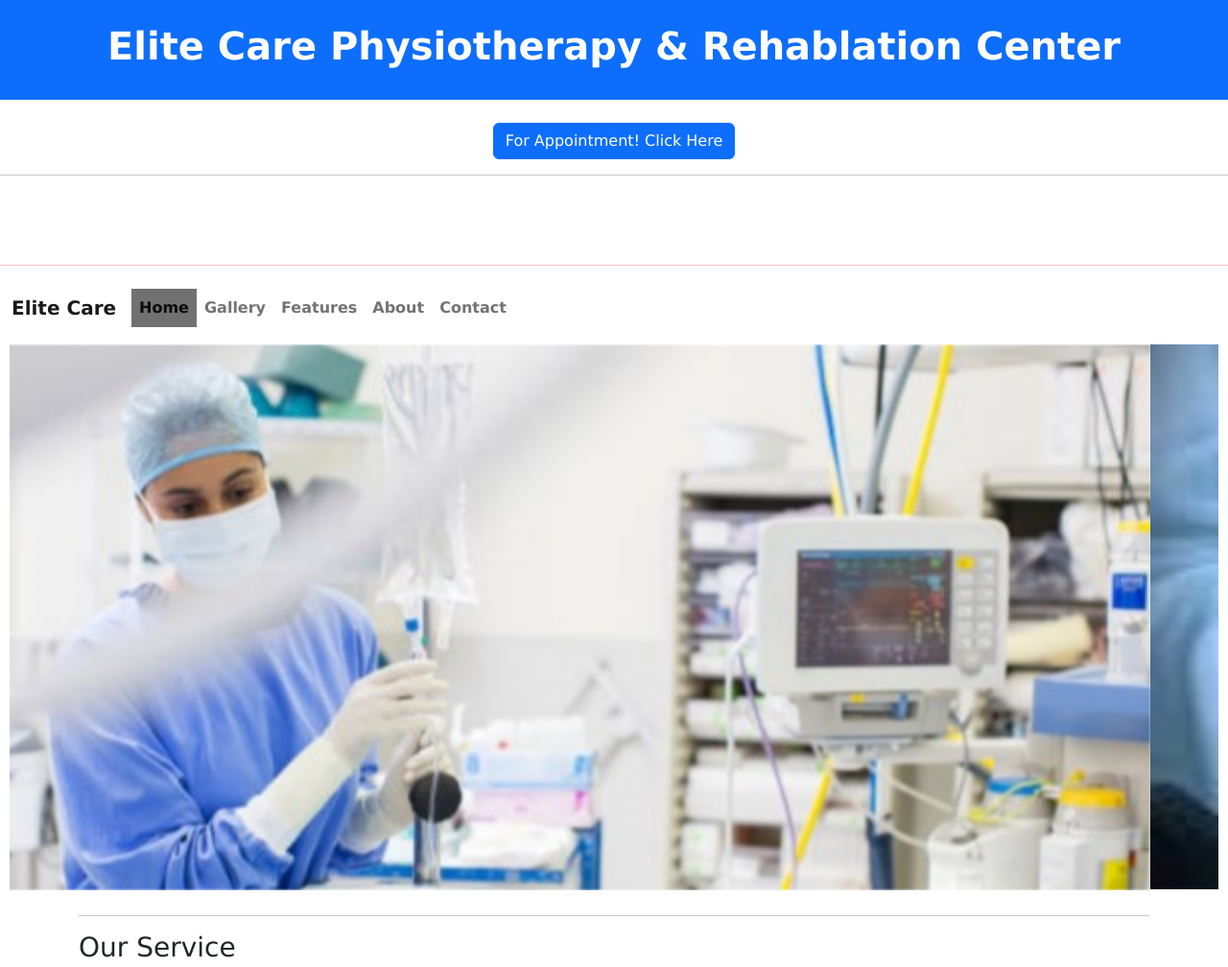
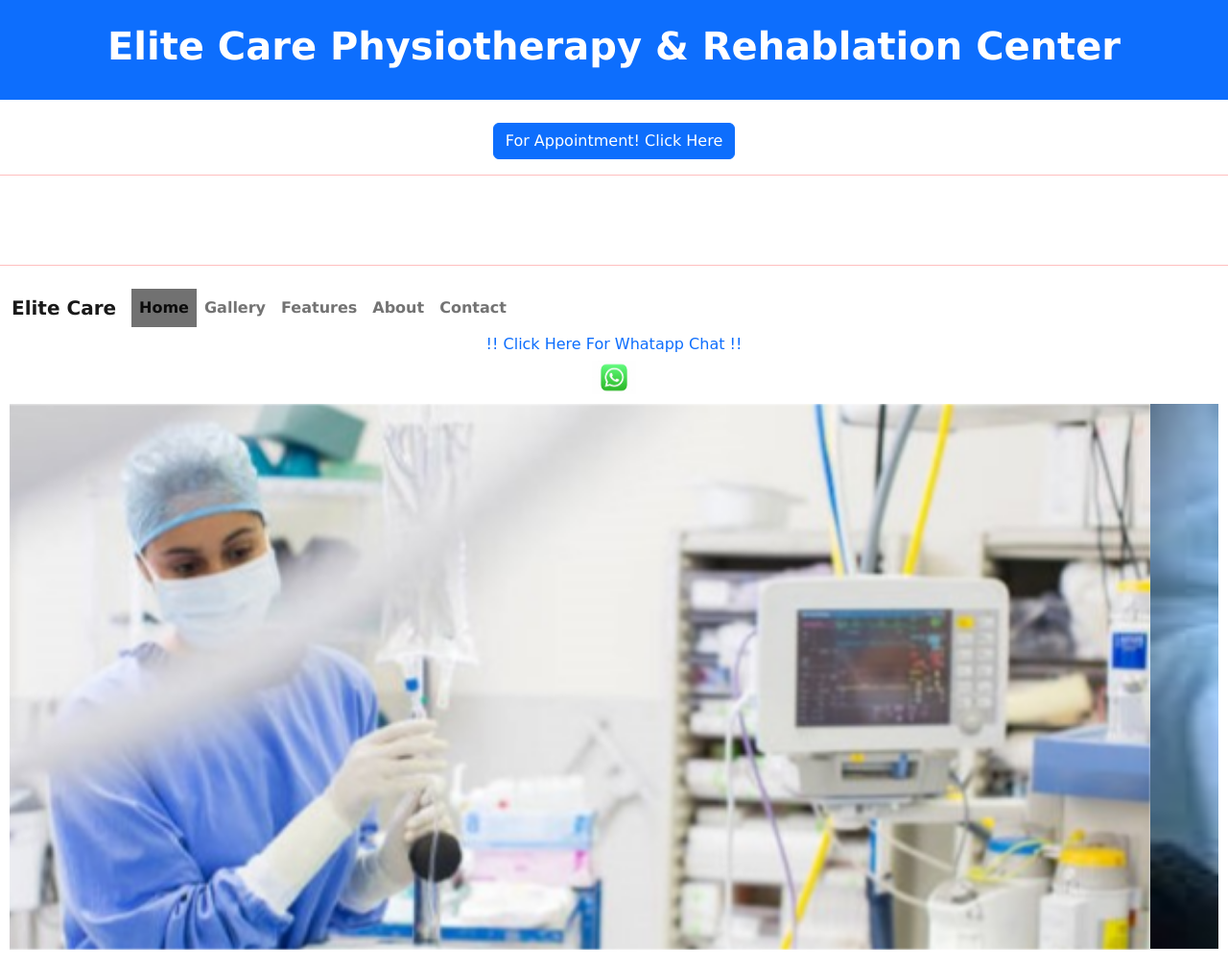
Before and after one commit to maxranjan/Elitecare, a plain HTML site: page index.html in a window 1280 px wide. Shown: the top 1008 px of the page at 96% size. Drawn offline with nearby package versions, Linux system fonts and the light colour scheme.

Commit message:
Update: Update HTML CSS
Update HTML CSS

```diff
--- a/index.html
+++ b/index.html
@@ -6,6 +6,7 @@
     <meta name="viewport" content="width=device-width, initial-scale=1">
     <link href="https://cdn.jsdelivr.net/npm/bootstrap@5.2.3/dist/css/bootstrap.min.css" rel="stylesheet">
     <script src="https://cdn.jsdelivr.net/npm/bootstrap@5.2.3/dist/js/bootstrap.bundle.min.js"></script>
+    <link rel="stylesheet" href="style.css"/>
     <body>
     <div class="container-fluid p-4 bg-primary text-white text-center" >
       <h1> <strong> Elite Care Physiotherapy & Rehablation Center</strong></h1>
@@ -41,7 +42,20 @@
         border-radius: 0 3px 3px 0;
         user-select: none;
       }
+      /* whatappp */
 
+      .whatapp{
+        text-align: center;
+        font-size: 1.2rem;
+        font-family: cursive;
+
+      }
+      a:link{
+        text-decoration: none;
+      }
+      .whatapp img{
+        height: 35px;
+      }
       /* Position the "next button" to the right */
       .next {
         right: 0;
@@ -126,6 +140,9 @@
             <div class="modal-body">
 
              Doctor Name - Dr. R.A Singh(PT) <br> Mobile No - 9570376903 <br> Email -  raushansinghnh77@gmail.com
+
+             <br>
+
             </div>
             <div class="modal-footer">
               <button type="button" class="btn btn-secondary" data-bs-dismiss="modal">Close</button>
@@ -135,34 +152,41 @@
         </div>
       </div>
 
-<hr>
-        <div class="slide" style="color: red;">
+
+        <div class="slide" style="color: red;">   <hr>
           <marquee onmouseover="this.stop()" onmouseout="this.start()" style="font-size: 25px;">
+
             <p>
                 <p1><b>Welcome to the Elite Care Hospital. This site is under Development. Thankyou</b></p1>
             </p>
-        </marquee>
-        <hr>
+
+        </marquee>  <hr>
+
       </div>
       <!-- <div class="container"> -->
           <nav class="navbar navbar-expand-lg bg-body-tertiary my-0 mx-0">
             <div class="container-fluid">
-              <a class="navbar-brand" href="#"> <strong>Elite Care</strong></a>
+              <a class="navbar-brand" href="index.html"> <strong>Elite Care</strong></a>
               <button class="navbar-toggler" type="button" data-bs-toggle="collapse" data-bs-target="#navbarNavAltMarkup" aria-controls="navbarNavAltMarkup" aria-expanded="false" aria-label="Toggle navigation">
                 <span class="navbar-toggler-icon"></span>
               </button>
               <div class="collapse navbar-collapse" id="navbarNavAltMarkup">
                 <div class="navbar-nav">
-                  <a class="nav-link active" aria-current="page" href="#"><b>Home</b></a>
+                  <a class="nav-link active" aria-current="page" href="index.html"><b>Home</b></a>
                   <a class="nav-link" href="gallery.html"><b>Gallery</b></a>
                   <a class="nav-link" href="#"><b>Features</b></a>
                   <a class="nav-link" href="#"><b>About</b></a>
                   <a class="nav-link" href="#"><b>Contact</b></a>
-
                 </div>
               </div>
             </div>
           </nav>
+          <div class="whatapp">
+            <a href="https://wa.me/+919570376903" target="_blank" > <h6> !! Click Here For Whatapp Chat !!</h6></a>
+            <a href="https://wa.me/+919570376903" target="_blank" > <img src="folder/whatapp.jpg" alt="NA"></a>
+            <br>
+
+          </div>
           <!-- Slidder part  -->
   <div class="slide" style="padding: 10px;">
           <div id="carouselExampleSlidesOnly" class="carousel slide" data-bs-ride="carousel">
```
